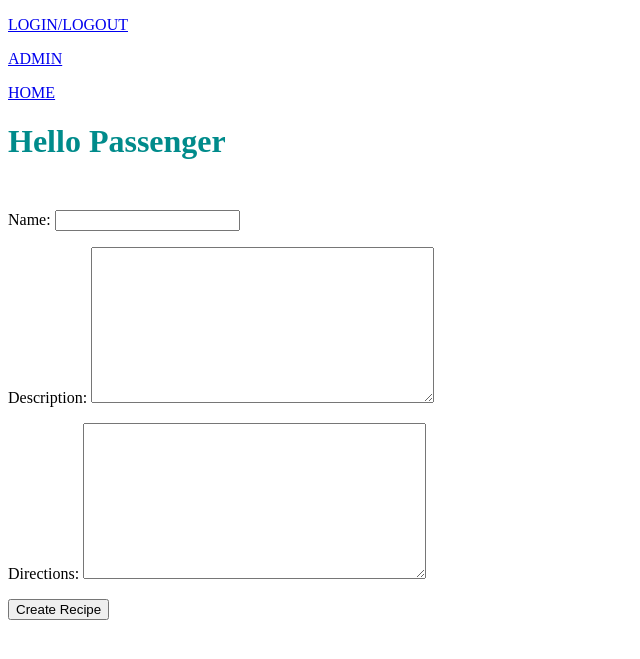
After one commit to Farzan-79/DjP1, a Django app: page /recipes/create/ in a window 1280 px wide. The commit adds this page. Shown: the top 659 px of the page, without its empty margins (0-640 px from the left). Run offline with Django 5.2, Linux system fonts and the light colour scheme; the visitor is signed in with stand-in values (Sample User, id 1); parts of the project's set-up code (start-up, migrations or seed data) failed here and were passed over.

Commit message:
created the initial views for recipes. made it more clean

```diff
--- a/DjP1/urls.py
+++ b/DjP1/urls.py
@@ -31,15 +31,24 @@ from accounts.views import(
     logout_view,
     register_view,
 )
+
+from recipes.views import(
+    recipes_view,
+    recipe_detail_view,
+    recipe_create_view
+)
 urlpatterns = [
-    path('', home_view, name= 'home'),
-    path('articles/', article_search, name= 'articles'),
-    path('create/', article_create_view),
-    path('articles/<slug:slug>/', articles_detail_view, name= 'article-detail'),
+    path('', home_view, name='home'),
+    path('articles/', article_search, name='articles'),
+    path('create/', article_create_view),  # Move this above the slug path
+    path('articles/<slug:slug>/', articles_detail_view, name='article-detail'),
     path('fu', wrong_view),
     path('admin/', admin.site.urls),
     path('login/', login_view),
     path('logout/', logout_view),
-    path('register/', register_view)
+    path('register/', register_view),
+    path('recipes/', recipes_view, name='recipes'),
+    path('recipes/create/', recipe_create_view, name='recipe-create'),
+    path('recipes/<slug:slug>/', recipe_detail_view, name='recipe-detail')
     #path('recipes/', recipe_view, name='recipes'),
 ]
--- a/articles/admin.py
+++ b/articles/admin.py
@@ -8,5 +8,6 @@ class ArticleAdmin(admin.ModelAdmin):
     list_display = ['title','slug', 'id', 'created', 'updated', 'publish']
     search_fields = ['title', 'content', 'id']
     raw_id_fields = ['user']
+    readonly_fields= ['slug']
 
 admin.site.register(Article, ArticleAdmin)
--- a/articles/models.py
+++ b/articles/models.py
@@ -24,7 +24,7 @@ class ArticleManager(models.Manager):
         return self.get_queryset().search(query= query)
 
 class Article(models.Model):
-    user = models.ForeignKey(settings.AUTH_USER_MODEL, blank= True, null= True, on_delete= models.SET_NULL)
+    user = models.ForeignKey(settings.AUTH_USER_MODEL, on_delete= models.CASCADE)
     title = models.CharField(max_length=15)
     content = models.TextField()
     slug = models.SlugField(unique=True, blank=True, null=True)
--- a/articles/utils.py
+++ b/articles/utils.py
@@ -1,7 +1,10 @@
 from django.utils.text import slugify
 
 def slugify_article_instance(instance, save=False):
-    slug = slugify(instance.title)
+    try:
+        slug = slugify(instance.title)
+    except:
+        slug = slugify(instance.name)
     uslug = slug
     n = 1
     Klass = instance.__class__
--- a/articles/views.py
+++ b/articles/views.py
@@ -62,7 +62,9 @@ def article_create_view(request):
         'form': form,
     }
     if form.is_valid():
-        article_object = form.save()
+        article_object = form.save(commit=False)
+        article_object.user = request.user
+        article_object.save()
         #title = form.cleaned_data.get('title')
         #content = form.cleaned_data.get('content')
         ## print(title,content)
--- a/recipes/admin.py
+++ b/recipes/admin.py
@@ -11,7 +11,7 @@ class RecipeIngredientsInLine(admin.StackedInline):
 class RecipeAdmin(admin.ModelAdmin):
     inlines = [RecipeIngredientsInLine]
     list_display = ['name', 'user']
-    readonly_fields = ['created', 'updated']
+    readonly_fields = ['created', 'updated', 'slug']
     raw_id_fields = ['user']
 
 class RecipeIngredientsAdmin(admin.ModelAdmin):
--- /dev/null
+++ b/recipes/forms.py
@@ -0,0 +1,15 @@
+from django import forms
+from recipes.models import RecipeIngredients, Recipe
+
+class RecipeForm(forms.ModelForm):
+    class Meta:
+        model = Recipe
+        fields = ['name', 'description', 'directions']
+
+    def clean_title(self):
+        name = self.cleaned_data.get('name')
+        id = self.cleaned_data.get('id')
+        qs = Recipe.objects.filter(name__iexact = name).exclude(id= id)
+        if qs.exists():
+            raise forms.ValidationError(f'a recipe with {name} as name already exists')
+        return name
--- a/recipes/models.py
+++ b/recipes/models.py
@@ -1,5 +1,8 @@
 from django.db import models
 from django.conf import settings
+from django.utils.text import slugify
+from articles.utils import slugify_article_instance
+from django.urls import reverse
 
 
 from .validators import validate_unit, validate_qty
@@ -14,6 +17,17 @@ class Recipe(models.Model):
     created = models.DateTimeField(auto_now_add= True)
     updated = models.DateTimeField(auto_now=True)
     active = models.BooleanField(default=True)
+    slug = models.SlugField(unique=True, blank= True, null= True)
+
+    def save(self, *args, **kwargs):
+        if self.slug is None or not self.slug.startswith(slugify(self.name)):
+            slugify_article_instance(self)
+        super().save(*args, **kwargs)
+
+    def get_absolute_urls(self):
+        return reverse('recipe-detail', kwargs= {'slug': self.slug})
+
+
 
 class RecipeIngredients(models.Model):
     recipe = models.ForeignKey(Recipe, on_delete=models.CASCADE, related_name='ings')
--- a/recipes/views.py
+++ b/recipes/views.py
@@ -1,3 +1,36 @@
 from django.shortcuts import render
+from recipes.models import *
+from django.contrib.auth.decorators import login_required
+from .forms import RecipeForm
 
 # Create your views here.
+
+def recipes_view(request):
+    recipe_list = Recipe.objects.all()
+    context={
+        'recipe_list': recipe_list
+    }
+    return render(request, 'recipes/recipes.html', context=context)
+
+def recipe_detail_view(request, slug=None):
+    context = {}
+    if slug is not None:
+        recipe = Recipe.objects.get(slug=slug)
+        context['recipe'] = recipe
+    return render(request, 'recipes/detail.html', context=context)
+
+@login_required
+def recipe_create_view(request):
+    form = RecipeForm(request.POST or None)
+    context = {
+        'form': form,
+        'created': False,
+    }
+    if form.is_valid():
+        recipe_object= form.save(commit=False)
+        recipe_object.user = request.user
+        recipe_object.save()
+        context['created'] = True
+        context['object'] = recipe_object
+
+    return render(request, 'recipes/create.html', context=context)
--- a/templates/home-view.html
+++ b/templates/home-view.html
@@ -5,6 +5,7 @@
 <br>
 <h2>Sections</h2>
 <h3><a href="{% url 'articles' %}">Articles</a></h3>
+<h3><a href="{% url 'recipes' %}">Recipes</a></h3>
 
 
 {% endblock content %}
--- /dev/null
+++ b/templates/recipes/create.html
@@ -0,0 +1,23 @@
+{% extends 'base.html' %}
+
+{% block content %}
+
+    {% if not created %}
+    <div style="margin-top: 50px;">
+
+        <form action=".", method="post">
+
+            {% csrf_token %}
+            {{ form.as_p }}
+            <button type="submit">Create Recipe</button>
+
+        </form>
+
+    </div>
+    {% else %}
+        <h4>Your Recipe has been submited</h4>
+        <a href="{{ object.get_absolute_urls }}">{{object.name}} - {{object.description}}</a>
+    {% endif %}
+
+
+{% endblock %}
```
Also changed, not shown: templates/recipes/detail.html (added, +19 -0 lines), templates/recipes/recipes.html (added, +13 -0 lines), articles/migrations/0012_alter_article_user.py (added), recipes/migrations/0007_recipe_slug.py (added), recipes/migrations/0008_alter_recipe_user.py (added), recipes/migrations/0009_alter_recipe_user.py (added).
